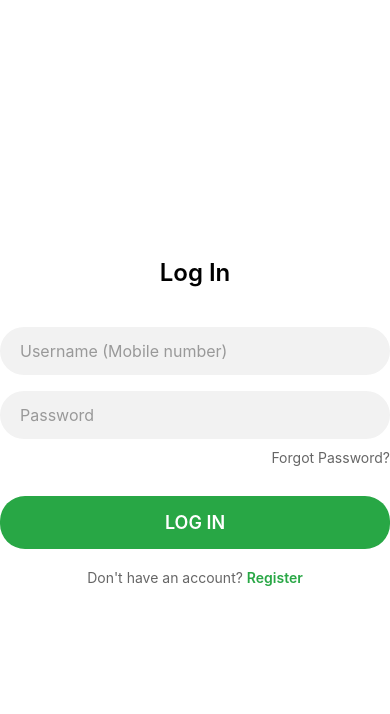
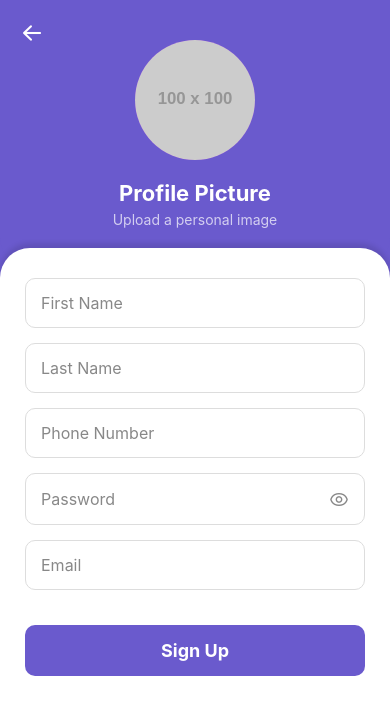
Before and after one commit to CodeBreezes/AppointmentBookingApp, a React Native app: screen /Profile in a window 390 px wide. Shown: the top 714 px of the page. Built offline with nearby package versions, Linux system fonts and the light colour scheme.

Commit message:
added profile screen

```diff
--- a/src/navigation/AppNavigator.js
+++ b/src/navigation/AppNavigator.js
@@ -5,19 +5,21 @@ import HomeScreen from '../screens/HomeScreen';
 import BookingScreen from '../screens/BookingScreen'; // ✅ Correct import
 import LoginScreen from '../screens/Auth/LoginScreen';
 import SignupScreen from '../screens/Auth/SignupScreen';
+import ProfileScreen from '../screens/Auth/ProfileScreen';
 
 const Stack = createNativeStackNavigator();
 
 const AppNavigator = () => {
   return (
     <NavigationContainer>
-      <Stack.Navigator initialRouteName="Login">
+      <Stack.Navigator initialRouteName="Profile">
         <Stack.Screen name="Login" component={LoginScreen} options={{ headerShown: false }} />
         <Stack.Screen name="Signup" component={SignupScreen} options={{ headerShown: false }} />
+        <Stack.Screen name="Profile" component={ProfileScreen} options={{ headerShown: false }} />
         <Stack.Screen name="Home" component={HomeScreen} options={{ headerShown: false }} />
         <Stack.Screen name="BookingScreen" component={BookingScreen} options={{title: 'Book Your Appointment',
     headerStyle: {
-      backgroundColor: '#28a745',
+      backgroundColor: '#7442ff',
     },
     headerTintColor: '#fff',
     headerTitleStyle: {
--- a/src/screens/Auth/LoginScreen.js
+++ b/src/screens/Auth/LoginScreen.js
@@ -20,7 +20,7 @@ const LoginScreen = () => {
       Alert.alert('Validation', 'Please enter both fields');
       return;
     }
-    navigation.replace('Home');
+    navigation.replace('BookingScreen');
   };
 
   return (
--- /dev/null
+++ b/src/screens/Auth/ProfileScreen.js
@@ -0,0 +1,69 @@
+import React from 'react';
+import {
+  View,
+  Text,
+  TextInput,
+  TouchableOpacity,
+  Image,
+  SafeAreaView,
+} from 'react-native';
+import AntDesign from 'react-native-vector-icons/AntDesign';
+import styles from '../../styles/Auth/ProfileScreen.styles';
+
+const ProfileScreen = () => {
+  return (
+    <SafeAreaView style={styles.safeArea}>
+      <View style={styles.container}>
+        <View style={styles.header}>
+          <TouchableOpacity style={styles.backButton}>
+            <AntDesign name="arrowleft" size={24} color="white" />
+          </TouchableOpacity>
+
+          <View style={styles.profileImageContainer}>
+            <Image
+              source={{ uri: 'https://placehold.co/100x100/A78BFA/ffffff?text=User' }}
+              style={styles.profileImage}
+            />
+          </View>
+
+          <Text style={styles.profilePictureText}>Profile Picture</Text>
+          <Text style={styles.uploadImageText}>Upload a personal image</Text>
+        </View>
+
+        <View style={styles.formContainer}>
+          <TextInput style={styles.input} placeholder="First Name" placeholderTextColor="#888" />
+          <TextInput style={styles.input} placeholder="Last Name" placeholderTextColor="#888" />
+          <TextInput
+            style={styles.input}
+            placeholder="Phone Number"
+            placeholderTextColor="#888"
+            keyboardType="phone-pad"
+          />
+          <View style={styles.passwordInputContainer}>
+            <TextInput
+              style={[styles.input, styles.passwordInput]}
+              placeholder="Password"
+              placeholderTextColor="#888"
+              secureTextEntry
+            />
+            <TouchableOpacity style={styles.passwordEyeIcon}>
+              <AntDesign name="eyeo" size={20} color="#888" />
+            </TouchableOpacity>
+          </View>
+          <TextInput
+            style={styles.input}
+            placeholder="Email"
+            placeholderTextColor="#888"
+            keyboardType="email-address"
+          />
+
+          <TouchableOpacity style={styles.signUpButton}>
+            <Text style={styles.signUpButtonText}>Sign Up</Text>
+          </TouchableOpacity>
+        </View>
+      </View>
+    </SafeAreaView>
+  );
+};
+
+export default ProfileScreen;
--- a/src/screens/Auth/SignupScreen.js
+++ b/src/screens/Auth/SignupScreen.js
@@ -42,7 +42,7 @@ const SignupScreen = () => {
       await AsyncStorage.setItem('customerUniqueId', customer.uniqueId.toString());
       await AsyncStorage.setItem('customerFullName', customer.fullName);
         Alert.alert('Success', 'Booking submitted successfully!');
-        navigation.navigate('Home');
+        navigation.navigate('BookingScreen');
       }
        else {
         Alert.alert('Error', 'Registration failed');
--- a/src/screens/HomeScreen.js
+++ b/src/screens/HomeScreen.js
@@ -9,7 +9,6 @@ import {
 import FontAwesome from 'react-native-vector-icons/FontAwesome';
 import MaterialIcons from 'react-native-vector-icons/MaterialIcons';
 import styles from '../styles/HomeScreen.styles';
-import BookingScreen from '../screens/BookingScreen';
 
 
 const HomeScreen = ({ navigation }) => {
@@ -32,7 +31,7 @@ const HomeScreen = ({ navigation }) => {
             {[1, 2, 3, 4, 5].map((_, i) => (
               <FontAwesome key={i} name="star" size={18} color="#FFD700" />
             ))}
-            <Text style={styles.reviewText}> 15 reviews</Text>
+            <Text style={styles.reviewText}> 5 reviews</Text>
           </View>
 
           <Text style={styles.sectionTitle}>About</Text>
@@ -47,7 +46,7 @@ const HomeScreen = ({ navigation }) => {
 
           <TouchableOpacity
             style={styles.button}
-            onPress={() => navigation.navigate('BookingScreen')}
+            onPress={() => navigation.navigate('Login')}
           >
             <Text style={styles.buttonText}>Book a session</Text>
           </TouchableOpacity>
--- a/src/styles/Auth/LoginScreen.styles.js
+++ b/src/styles/Auth/LoginScreen.styles.js
@@ -43,7 +43,7 @@ const styles = StyleSheet.create({
     color: '#666',
   },
   loginButton: {
-    backgroundColor: '#28a745',
+    backgroundColor: '#7442ff',
     borderRadius: 25,
     paddingVertical: 16,
     alignItems: 'center',
--- /dev/null
+++ b/src/styles/Auth/ProfileScreen.styles.js
@@ -0,0 +1,111 @@
+import { StyleSheet } from 'react-native';
+
+const styles = StyleSheet.create({
+  safeArea: {
+    flex: 1,
+    backgroundColor: '#6A5ACD',
+  },
+  container: {
+    flex: 1,
+    backgroundColor: '#6A5ACD',
+  },
+  header: {
+    backgroundColor: '#6A5ACD',
+    alignItems: 'center',
+    paddingVertical: 40,
+    paddingHorizontal: 20,
+    borderBottomLeftRadius: 30,
+    borderBottomRightRadius: 30,
+    position: 'relative',
+  },
+  backButton: {
+    position: 'absolute',
+    top: 20,
+    left: 20,
+    zIndex: 1,
+  },
+  profileImageContainer: {
+    width: 120,
+    height: 120,
+    borderRadius: 60,
+    backgroundColor: '#8A2BE2',
+    justifyContent: 'center',
+    alignItems: 'center',
+    marginBottom: 10,
+    overflow: 'hidden',
+  },
+  profileImage: {
+    width: '100%',
+    height: '100%',
+    resizeMode: 'cover',
+  },
+  profilePictureText: {
+    fontSize: 22,
+    fontWeight: 'bold',
+    color: 'white',
+    marginTop: 10,
+  },
+  uploadImageText: {
+    fontSize: 14,
+    color: 'white',
+    opacity: 0.7,
+    marginTop: 5,
+  },
+  formContainer: {
+    flex: 1,
+    backgroundColor: '#fff',
+    borderTopLeftRadius: 30,
+    borderTopRightRadius: 30,
+    paddingHorizontal: 25,
+    paddingTop: 30,
+    marginTop: -20,
+    shadowColor: '#000',
+    shadowOffset: {
+      width: 0,
+      height: -5,
+    },
+    shadowOpacity: 0.1,
+    shadowRadius: 5,
+    elevation: 10,
+  },
+  input: {
+    height: 50,
+    borderColor: '#ddd',
+    borderWidth: 1,
+    borderRadius: 10,
+    paddingHorizontal: 15,
+    marginBottom: 15,
+    fontSize: 16,
+    color: '#333',
+  },
+  passwordInputContainer: {
+    flexDirection: 'row',
+    alignItems: 'center',
+    marginBottom: 15,
+    borderColor: '#ddd',
+    borderWidth: 1,
+    borderRadius: 10,
+  },
+  passwordInput: {
+    flex: 1,
+    borderWidth: 0,
+    marginBottom: 0,
+  },
+  passwordEyeIcon: {
+    paddingRight: 15,
+  },
+  signUpButton: {
+    backgroundColor: '#6A5ACD',
+    paddingVertical: 15,
+    borderRadius: 10,
+    alignItems: 'center',
+    marginTop: 20,
+  },
+  signUpButtonText: {
+    color: 'white',
+    fontSize: 18,
+    fontWeight: 'bold',
+  },
+});
+
+export default styles;
```
Also changed, not shown: 1 other file (tests, documents, lock files or other folders).
